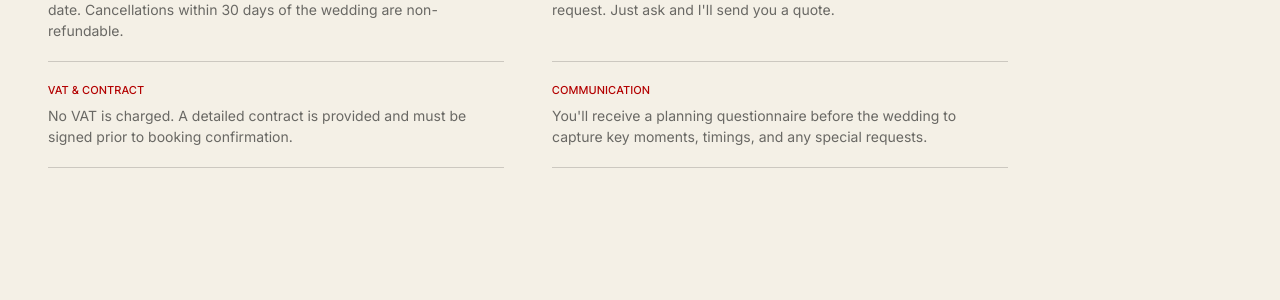
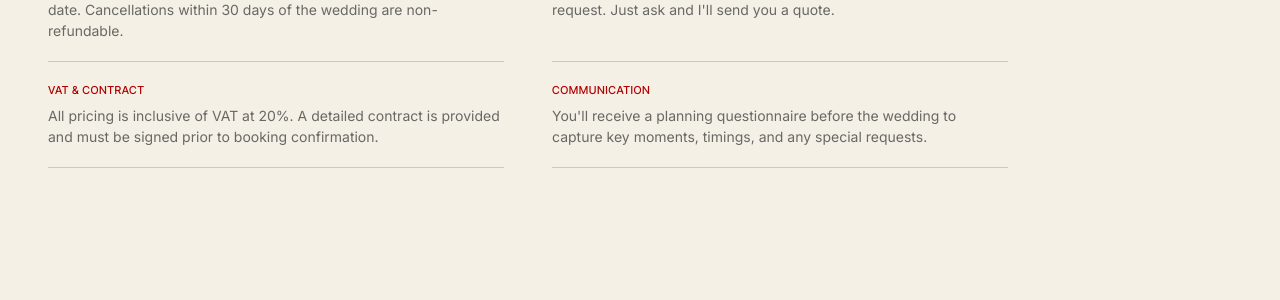
Before and after one commit to imperialfox/ivanc.digital, a Jekyll site: the page built from proposals/beth-and-kyle.html, in a window 1280 px wide and 900 px high, scrolled down 1519 px. Shown: the part 458-758 px from the top of the window. Built offline with Jekyll 4.4.1, drawn with Linux system fonts in a browser that asks for light colours; some of the changed text lies outside the part shown.

Commit message:
Proposal: prices include VAT, show VAT amount (0.2.10)
Co-Authored-By: Claude Sonnet 5.5 <noreply@anthropic.com>
Claude-Session: https://claude.ai/code/session_01LnPUrZL6tjzt5rq3J99NEL

```diff
--- a/_config.yml
+++ b/_config.yml
@@ -8,7 +8,7 @@ url: "https://ivanc.digital"
 baseurl: ""
 
 # Site version. Used for cache busting (?v=...) on CSS and JS. Keep in step with CHANGELOG.md.
-version: "0.2.9"
+version: "0.2.10"
 
 # Scroll effects (0.2.0): spinning scroll button that turns into back-to-top, soft fade-ins
 # as you scroll, and the draggable cubes on Home. Set to false to switch them all off.
--- a/proposals/beth-and-kyle.html
+++ b/proposals/beth-and-kyle.html
@@ -49,7 +49,7 @@ noindex: true
   <div class="proposal-total">
     <div>
       <p class="proposal-total-label">Total</p>
-      <p class="proposal-total-note">Highlights Reel included</p>
+      <p class="proposal-total-note">Highlights Reel included. Includes £253.33 VAT.</p>
     </div>
     <p class="proposal-total-sum">£1,520</p>
   </div>
@@ -125,7 +125,7 @@ noindex: true
     <div><h3>File Delivery</h3><p>Finals are delivered via a private download link within 6–8 weeks. Files are hosted for 12 months — please save a local copy.</p></div>
     <div><h3>Weather &amp; Postponement</h3><p>In the event of postponement, your deposit transfers to the new date. Cancellations within 30 days of the wedding are non-refundable.</p></div>
     <div><h3>Raw Footage</h3><p>Raw footage is not included by default but can be provided on request. Just ask and I'll send you a quote.</p></div>
-    <div><h3>VAT &amp; Contract</h3><p>No VAT is charged. A detailed contract is provided and must be signed prior to booking confirmation.</p></div>
+    <div><h3>VAT &amp; Contract</h3><p>All pricing is inclusive of VAT at 20%. A detailed contract is provided and must be signed prior to booking confirmation.</p></div>
     <div><h3>Communication</h3><p>You'll receive a planning questionnaire before the wedding to capture key moments, timings, and any special requests.</p></div>
   </div>
 </section>
```
Also changed, not shown: CHANGELOG.md.
